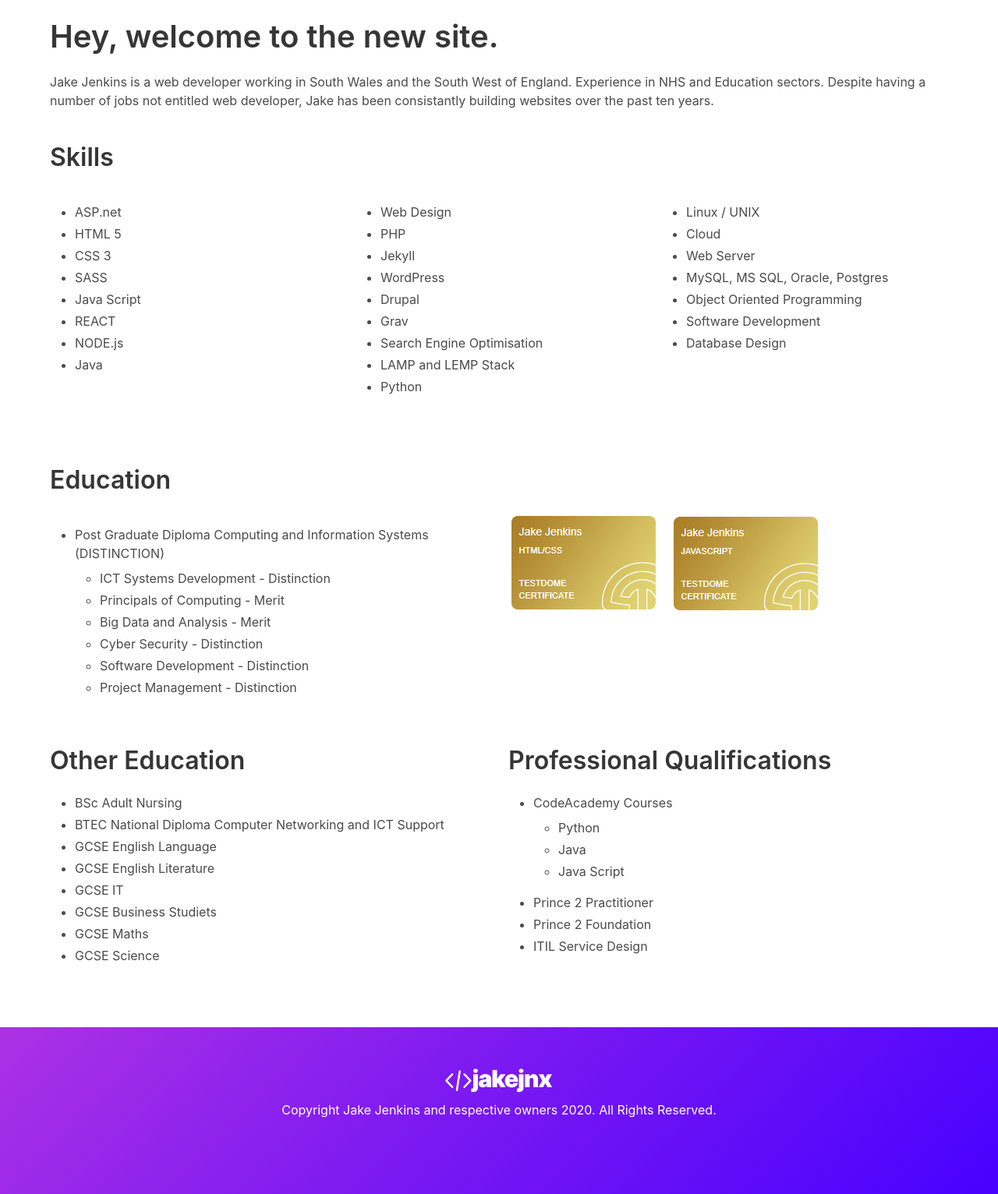
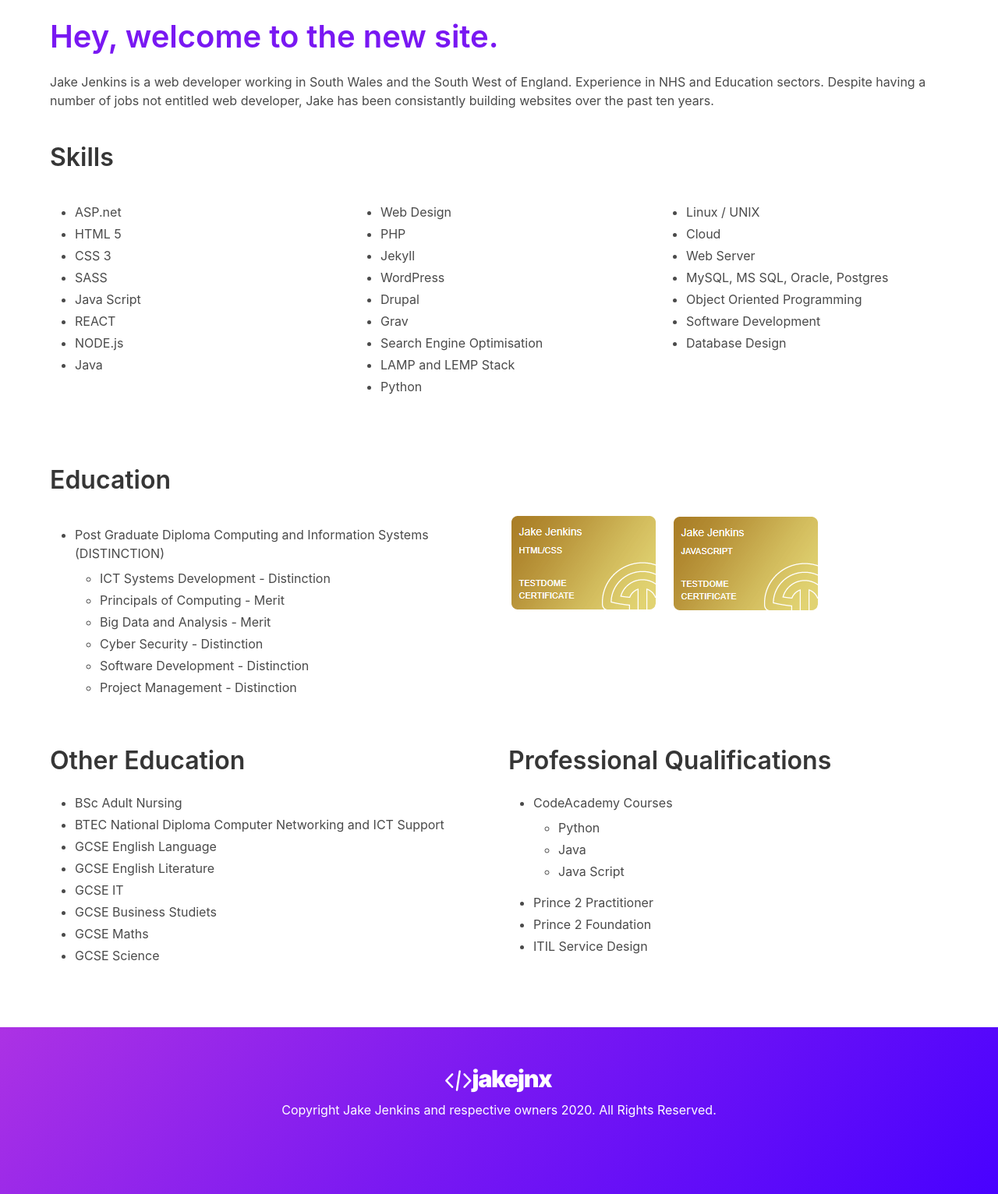
Before and after one commit to jake-jenkins/jjnx-bulma, a Jekyll site: the page built from index.markdown, in a window 1280 px wide. Shown: the part 458-1990 px from the top of the page at 78% size. Built offline with Jekyll 4.4.1, drawn with Linux system fonts in a browser that asks for light colours; nearby versions of some CDN libraries.

Commit message:
Updated Index

```diff
--- a/index.markdown
+++ b/index.markdown
@@ -9,7 +9,7 @@ layout: home
 
 <div class="content">
 
-<h2 class="title is-2">Hey, welcome to the new site.</h2>
+<h2 class="title is-2" style="color: #7918F2;">Hey, welcome to the new site.</h2>
 <p>
 Jake Jenkins is a web developer working in South Wales and the South West of England. Experience in NHS and Education sectors. Despite having a number of jobs not entitled web developer, Jake has been consistantly building websites over the past ten years.
 </p>
```
